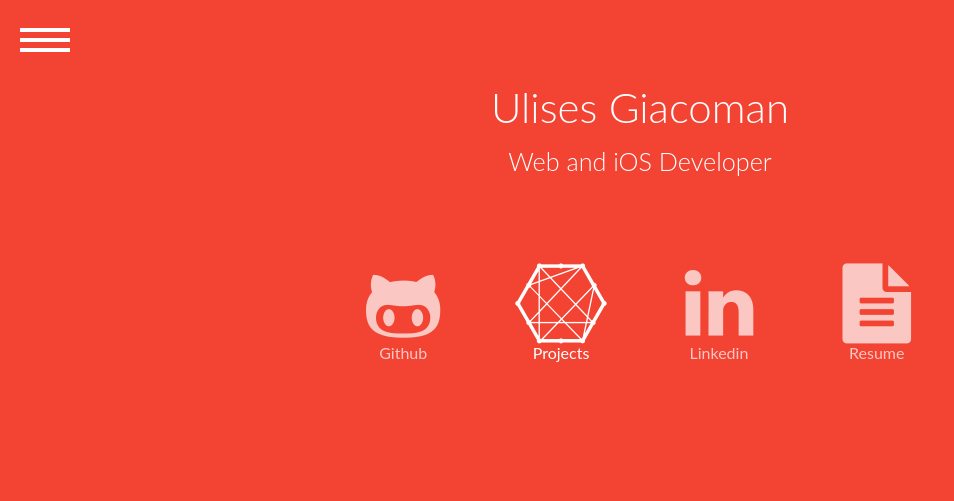
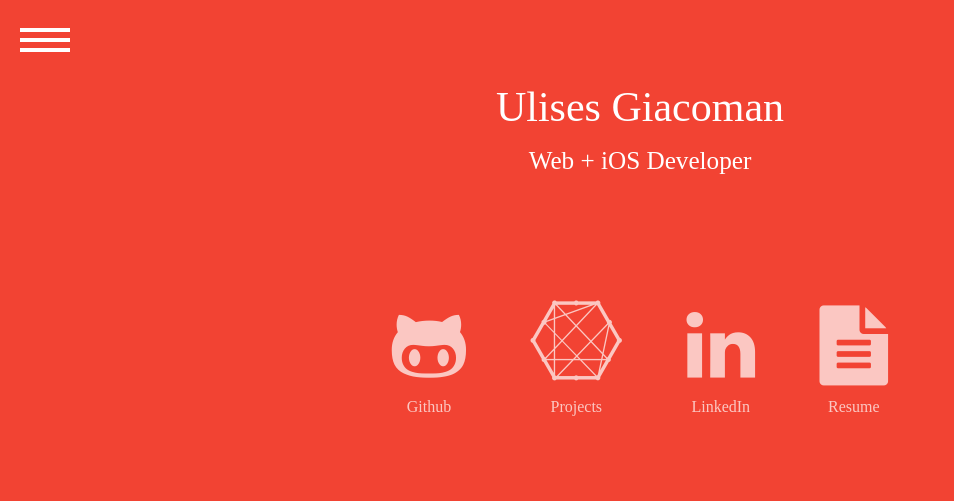
Before and after one commit to ugiacoman/popup-website, a plain HTML site: page index.html in a window 1280 px wide. Shown: the whole page, without its empty margins (0-954 px from the left). Drawn offline with Linux system fonts and the light colour scheme.

Commit message:
added typeface, proper transtitions

```diff
--- a/css/style.css
+++ b/css/style.css
@@ -6,22 +6,13 @@
 	box-sizing: border-box;
 }
 
-@import url(http://fonts.googleapis.com/css?family=Lato:300,400,700);
-@font-face {
-	font-weight: normal;
-	font-style: normal;
-	font-family: 'codropsicons';
-	src:url('../fonts/codropsicons/codropsicons.eot');
-	src:url('../fonts/codropsicons/codropsicons.eot?#iefix') format('embedded-opentype'),
-		url('../fonts/codropsicons/codropsicons.woff') format('woff'),
-		url('../fonts/codropsicons/codropsicons.ttf') format('truetype'),
-		url('../fonts/codropsicons/codropsicons.svg#codropsicons') format('svg');
-}
+
 
 body  {
 	background: #f24333;
 	color: #fff;
-	font-family: 'Lato', Arial, sans-serif;
+	font-family: "Avenir Next" !important;
+
 }
 
 a,
@@ -41,11 +32,6 @@ a:focus {
 	color: #fff;
 	text-decoration: none;
 	opacity: 0.7;
-}
-
-.header a:hover,
-.header a:focus {
-	opacity: 1;
 }
 
 .header h1 {
@@ -80,13 +66,38 @@ a:focus {
 	*display: inline;
 	zoom: 1;
 	}
+
 #container:after {
 	content: "";
 	width: 100%;
 	display: inline-block;
     }
-#item {
-	margin: 4%;
+
+ul {
+    list-style-type: none;
+    margin: 0;
+    padding: 5%;
+    text-align: center;
+}
+
+li {
+	padding: 5%;
+
+    display: inline-block;
+}
+
+i {
+	margin-bottom: 20%;
+
+}
+
+
+#item:hover, ul li a:focus {
+ color:#A52925;
+  -webkit-transition: all 0.4s;
+     -moz-transition: all 0.4s;
+       -o-transition: all 0.4s;
+          transition: all 0.4s;
 }
 
 .bt-menu {
@@ -268,6 +279,8 @@ a:focus {
 	color: #fff;
 }
 
+
+
 @media screen and (max-height: 31.125em) {
 	.bt-menu ul li a:before {
 		font-size: 32px;
--- a/index.html
+++ b/index.html
@@ -17,24 +17,27 @@
 	<body>
 		<div class="container">
 			<header class="header">
-				<h1>Ulises Giacoman <span>Web and iOS Developer</h1>
-
+				<h1>Ulises Giacoman <span> Web + iOS Developer</h1>
 
 				<div id="container">
-					<div id="item">
-						<a href="https://github.com/ugiacoman"><figure><i class=" fa fa-github-alt fa-5x"></i><br>Github</figure></a>
-					</div>
-					<div id="item">
-						<figure><i class=" fa fa-connectdevelop fa-5x"></i><br>Projects</figure>
-					</div>
-					<div id="item">
-						<a href="https://www.linkedin.com/in/ulisesgiacoman"> <figure><i class=" fa fa-linkedin fa-5x"></i><br>Linkedin</figure></a>
-					</div>
-					<div id="item">
-						<a href="Resume.pdf"><figure><i class=" fa fa-file-text fa-5x"></i><br>Resume</figure></a>
-					</div>
+					<ul>
+						<li>
+							<a id="item" href="https://github.com/ugiacoman"><i class=" fa fa-github-alt fa-5x"></i><br>Github</a>
+						</li>
+						<li>
+							<a id="item" href="https://github.com/ugiacoman"><i class="  fa fa-connectdevelop fa-5x"></i><br>Projects</a>
+						</li>
+						<li>
+							<a id="item" href="https://www.linkedin.com/in/ulisesgiacoman"><i class=" fa fa-linkedin fa-5x"></i><br>LinkedIn</a>
+						</li>
+						<li>
+							<a id="item" href="Resume.pdf"><i class=" fa fa-file-text fa-5x"></i><br>Resume</a>
+						</li>
+					</ul>
+
 				</div>
 			</header>
+
 			<nav id="bt-menu" class="bt-menu">
 				<a href="#" class="bt-menu-trigger"><span>Menu</span></a>
 				<ul>
```
Also changed, not shown: 1 other file.
